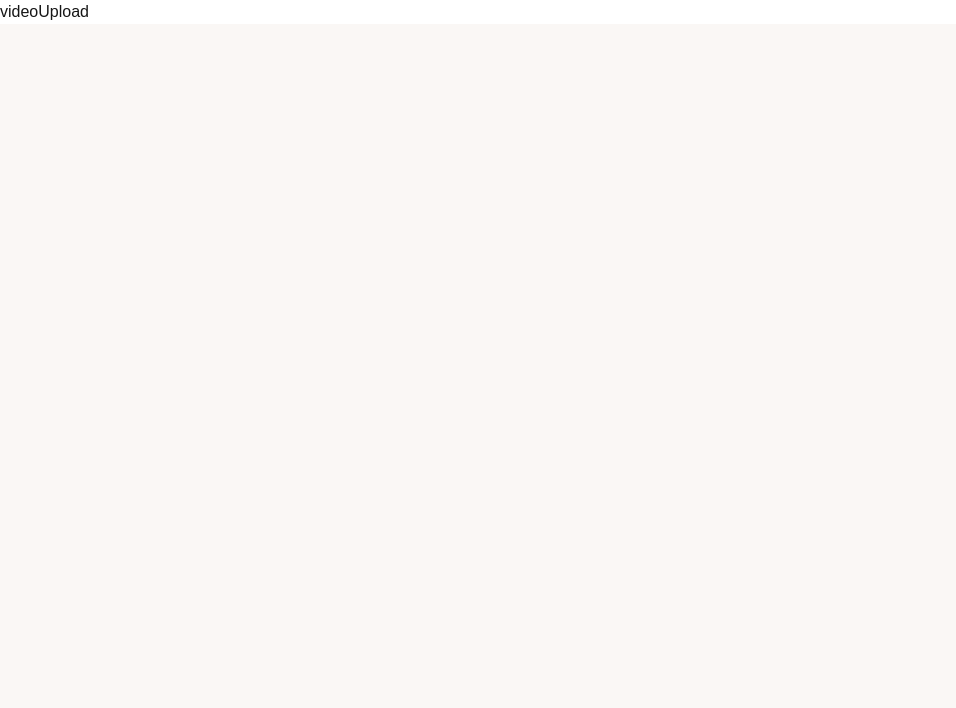
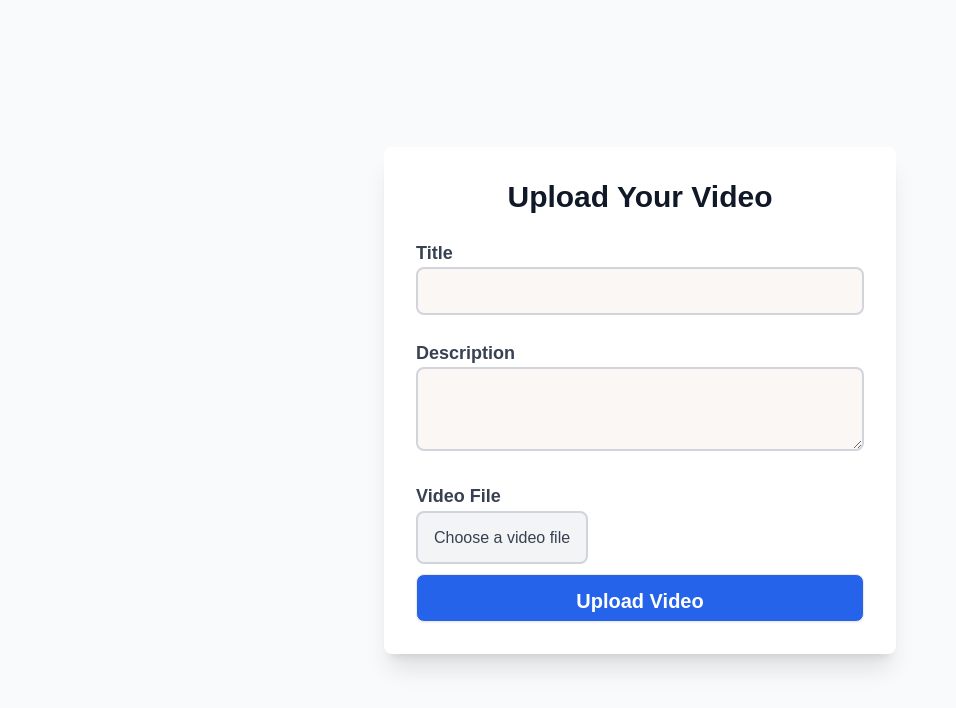
Before and after one commit to coderyuvan/MediaMorph-, a Next.js app in the folder mediamorph/: page /video-upload in a window 1280 px wide. Shown: the top 708 px of the page, without its empty margins (0-956 px from the left). Built offline with nearby package versions, Linux system fonts and the light colour scheme.

Commit message:
video upload frontend with ui part

```diff
--- a/mediamorph/app/(app)/video-upload/page.tsx
+++ b/mediamorph/app/(app)/video-upload/page.tsx
@@ -1,11 +1,104 @@
-import React from 'react'
+'use client'
+import React, { useState } from 'react'
+import axios from 'axios'
+import { useRouter } from 'next/navigation'
+import { toast } from 'react-hot-toast'
 
-const videoUpload = () => {
+const VideoUpload = () => {
+  const [file, setFile] = useState<File | null>(null)
+  const [title, setTitle] = useState('')
+  const [description, setDescription] = useState('')
+  const [isUploading, setIsUploading] = useState(false)
+
+  const router = useRouter()
+  const MAX_FILE_SIZE = 70 * 1024 * 1024 // Max file size 70MB
+
+  const handleSubmit = async (e: React.FormEvent) => {
+    e.preventDefault()
+
+    if (!file || file.size > MAX_FILE_SIZE) {
+      toast.error('File size should be less than 70MB')
+      return
+    }
+
+    setIsUploading(true)
+    const loadingToast = toast.loading('Uploading your video...')
+
+    const formData = new FormData()
+    formData.append('file', file)
+    formData.append('title', title)
+    formData.append('description', description)
+    formData.append('originalSize', file.size.toString())
+
+    try {
+      const response = await axios.post('/api/video-upload', formData)
+      if (response.status === 200) {
+        toast.success('Video uploaded successfully')
+        router.push('/')
+      } else {
+        throw new Error('Failed to upload video')
+      }
+    } catch (error) {
+      toast.error('Failed to upload video')
+    } finally {
+      toast.dismiss(loadingToast) // Dismiss the loading toast
+      setIsUploading(false)
+    }
+  }
+
   return (
-    <div>
-      videoUpload
+    <div className="container mx-auto p-8 bg-gray-50 min-h-screen flex items-center justify-center">
+      <div className="bg-white rounded-lg shadow-xl p-8 max-w-lg w-full">
+        <h1 className="text-3xl font-bold text-center text-gray-900 mb-6">Upload Your Video</h1>
+        <form onSubmit={handleSubmit} className="space-y-6">
+          <div>
+            <label className="text-lg font-semibold text-gray-700">Title</label>
+            <input
+              type="text"
+              value={title}
+              onChange={(e) => setTitle(e.target.value)}
+              className="input input-bordered w-full p-3 rounded-lg border-2 border-gray-300 focus:outline-none focus:ring-2 focus:ring-blue-500 transition-all duration-300"
+              required
+            />
+          </div>
+          <div>
+            <label className="text-lg font-semibold text-gray-700">Description</label>
+            <textarea
+              value={description}
+              onChange={(e) => setDescription(e.target.value)}
+              className="textarea textarea-bordered w-full p-3 rounded-lg border-2 border-gray-300 focus:outline-none focus:ring-2 focus:ring-blue-500 transition-all duration-300"
+            />
+          </div>
+          <div>
+            <label className="text-lg font-semibold text-gray-700">Video File</label>
+            {/* Adding margin-top to create gap */}
+            <div className="mt-4">
+              <input
+                type="file"
+                accept="video/*"
+                onChange={(e) => setFile(e.target.files?.[0] || null)}
+                className="hidden"
+                id="file-input"
+              />
+              <label
+                htmlFor="file-input"
+                className="file-label w-full p-4 border-2 border-gray-300 rounded-lg cursor-pointer text-center text-gray-700 bg-gray-100 hover:bg-gray-200 focus:outline-none focus:ring-2 focus:ring-blue-500 transition-all duration-300"
+              >
+                {file ? `Selected: ${file.name}` : 'Choose a video file'}
+              </label>
+            </div>
+          </div>
+          <button
+            type="submit"
+            className={`btn w-full p-3 text-white text-xl font-semibold rounded-lg transition-all duration-300 ${isUploading ? 'bg-gray-400' : 'bg-blue-600 hover:bg-blue-700'}`}
+            disabled={isUploading}
+          >
+            {isUploading ? 'Uploading...' : 'Upload Video'}
+          </button>
+        </form>
+      </div>
     </div>
   )
 }
 
-export default videoUpload
+export default VideoUpload
--- a/mediamorph/app/layout.tsx
+++ b/mediamorph/app/layout.tsx
@@ -1,12 +1,15 @@
 import type { Metadata } from "next";
 import localFont from "next/font/local";
 import "./globals.css";
-import { ClerkProvider} from '@clerk/nextjs'
+import { ClerkProvider } from "@clerk/nextjs";
+import { Toaster } from "react-hot-toast"; // Import Toaster
+
 const geistSans = localFont({
   src: "./fonts/GeistVF.woff",
   variable: "--font-geist-sans",
   weight: "100 900",
 });
+
 const geistMono = localFont({
   src: "./fonts/GeistMonoVF.woff",
   variable: "--font-geist-mono",
@@ -27,9 +30,19 @@ export default function RootLayout({
     <ClerkProvider>
       <html lang="en">
         <body
-        className={`${geistSans.variable} ${geistMono.variable} antialiased ` }
+          className={`${geistSans.variable} ${geistMono.variable} antialiased`}
         >
           {children}
+          <Toaster // Add Toaster here
+            position="top-right"
+            reverseOrder={false}
+            toastOptions={{
+              style: {
+                background: "#333",
+                color: "#fff",
+              },
+            }}
+          />
         </body>
       </html>
     </ClerkProvider>
--- a/mediamorph/package.json
+++ b/mediamorph/package.json
@@ -15,8 +15,9 @@
     "cloudinary": "^2.5.1",
     "next": "15.0.2",
     "next-cloudinary": "^6.16.0",
-    "react": "19.0.0-rc-02c0e824-20241028",
-    "react-dom": "19.0.0-rc-02c0e824-20241028"
+    "react": "^18.3.1",
+    "react-dom": "^18.3.1",
+    "react-hot-toast": "^2.4.1"
   },
   "devDependencies": {
     "@types/node": "^20.17.6",
```
Also changed, not shown: 1 other file (tests, documents, lock files or other folders). Lines whose indentation alone changed are shown as unchanged.
